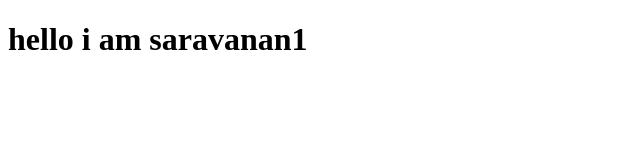
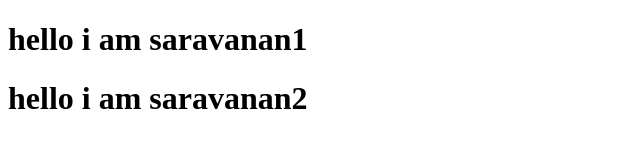
Before and after one commit to saravanankandasamyGKS/gitpractise, a plain HTML site: page index1.html in a window 1280 px wide. Shown: the whole page, without its empty margins (0-640 px from the left). Drawn offline with Linux system fonts and the light colour scheme.

Commit message:
add files index1 and index2

```diff
--- a/index1.html
+++ b/index1.html
@@ -9,6 +9,7 @@
 
 <body>
     <h1>hello i am saravanan1</h1>
+    <h1>hello i am saravanan2</h1>
 </body>
 
 </html>
```
